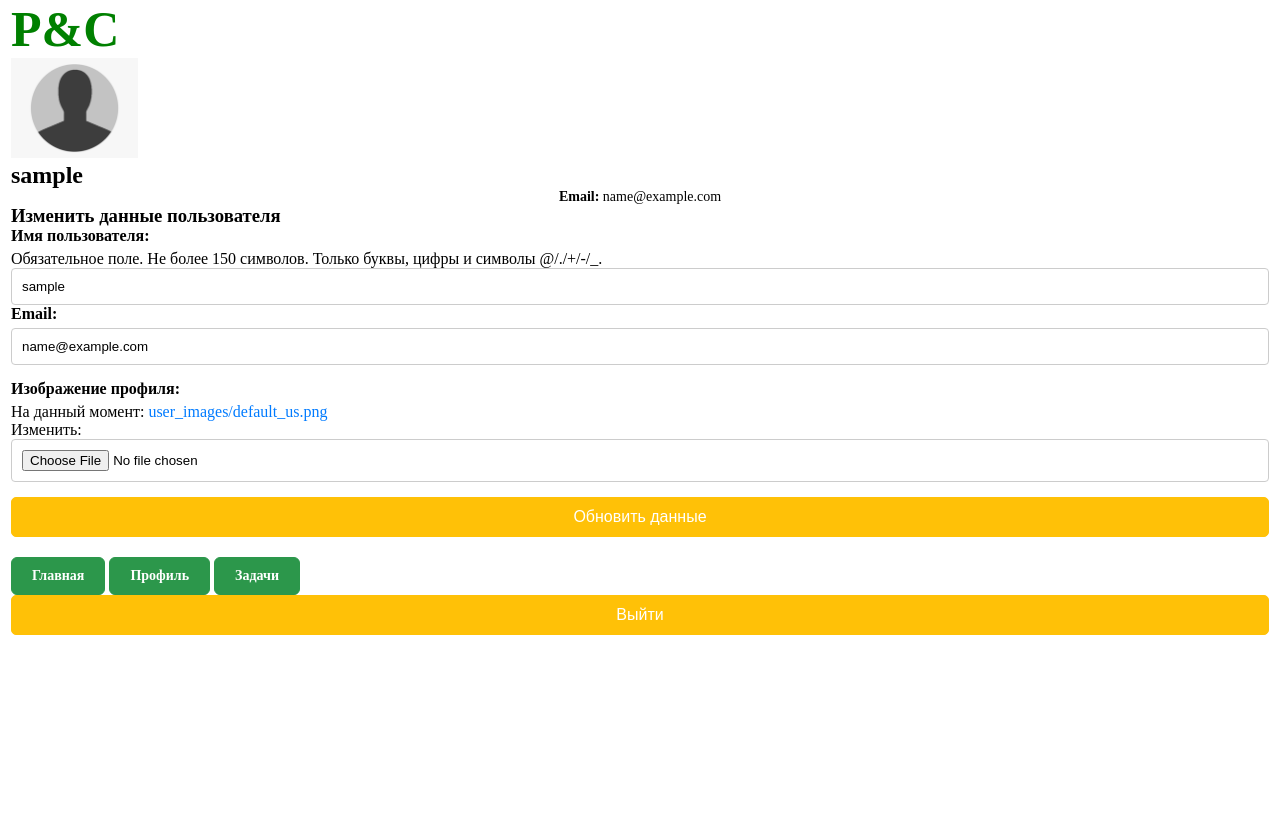
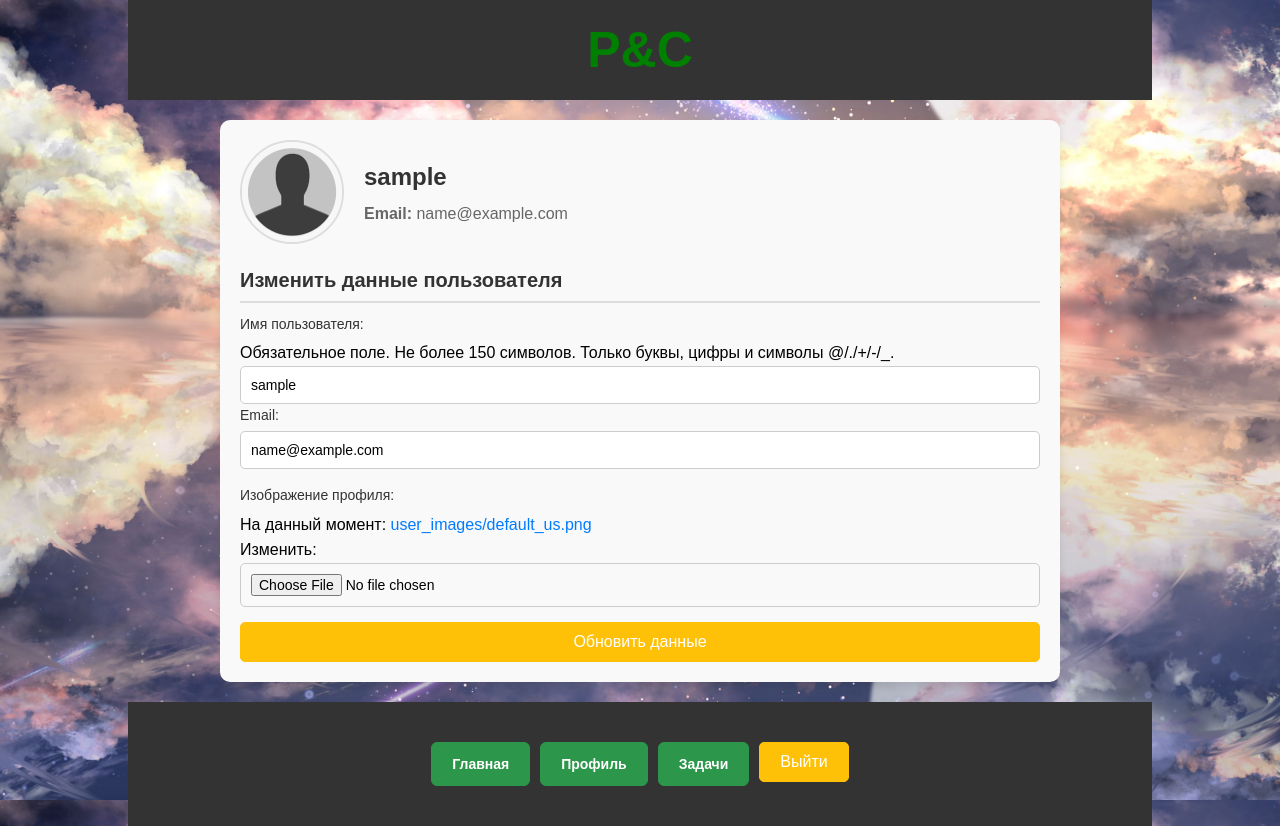
Before and after one commit to evgeniVenkov/WebSite, a Django app: page /users/profile/ in a window 1280 px wide. Before the commit the page ends 635 px from the top, so only its background shows below. Run offline with Django 5.2, Linux system fonts and the light colour scheme; the visitor is signed in with stand-in values (Sample User, id 1).

Commit message:
Design Update

```diff
--- a/website/static/css/style.css
+++ b/website/static/css/style.css
@@ -3,6 +3,20 @@
 	padding: 0;
 }
 body {
+	font-family: Arial, sans-serif;
+	line-height: 1.6;
+	margin: 0;
+	padding: 0;
+	background: url('/static/images/myimage.jpg') no-repeat center center fixed;
+	background-size: cover;
+}
+
+header {
+	background: #333;
+	color: #fff;
+	padding: 10px 0;
+	text-align: center;
+	margin-bottom: 20px;
 }
 
 .form-section {
@@ -25,18 +39,20 @@ body {
 }
 
 .form-group label {
+	font-size: 14px;
+	color: #333;
+	margin-bottom: 5px;
 	display: block;
-	margin-bottom: 5px;
-	font-weight: bold;
 }
 
 .form-group input,
-.form-group select,
-.form-group textarea {
+.form-group textarea,
+.form-group select {
 	width: 100%;
 	padding: 10px;
+	font-size: 14px;
 	border: 1px solid #ccc;
-	border-radius: 4px;
+	border-radius: 5px;
 	box-sizing: border-box;
 }
 
@@ -87,8 +103,10 @@ img {
 	height: 100px;
 }
 nav {
-	display: block;
-	margin-top: 20px;
+	display: flex;
+	justify-content: center;
+	gap: 10px;
+	margin: 20px 0;
 }
 
 nav a {
@@ -98,8 +116,9 @@ nav a {
 	padding: 3px;
 }
 .container {
-	width: 1258px;
-	margin: 0px auto;
+	width: 80%;
+	margin: 0 auto;
+	overflow: hidden;
 }
 
 header.container {
@@ -168,3 +187,91 @@ header .logo {
 	transform: scale(0.95);
 	box-shadow: 0 0 5px rgba(0, 0, 0, 0.2);
 }
+
+.logo {
+	font-size: 24px;
+	font-weight: bold;
+}
+
+.main-content {
+	background: #fff;
+	padding: 20px;
+	margin-top: 20px;
+	box-shadow: 0 0 10px rgba(0, 0, 0, 0.1);
+}
+
+h1 {
+	color: #333;
+}
+
+p {
+	color: #666;
+}
+
+ul {
+	list-style: none;
+	padding: 0;
+}
+ul li {
+	background: #e4e4e4;
+	margin: 5px 0;
+	padding: 10px;
+	border-left: 5px solid #3498db;
+}
+
+ul li strong {
+	color: #3498db;
+}
+
+footer {
+	text-align: center;
+	padding: 20px 0;
+	background: #333;
+	color: #fff;
+	margin-top: 20px;
+}
+
+.profile-section {
+	max-width: 800px;
+	margin: 0 auto;
+	padding: 20px;
+	background-color: #f9f9f9;
+	border-radius: 10px;
+	box-shadow: 0 4px 8px rgba(0, 0, 0, 0.1);
+}
+.user-info {
+	display: flex;
+	align-items: center;
+	margin-bottom: 20px;
+}
+.user-avatar {
+	width: 100px;
+	height: 100px;
+	border-radius: 50%;
+	margin-right: 20px;
+	object-fit: cover;
+	border: 2px solid #ddd;
+}
+.user-details h2 {
+	margin: 0;
+	font-size: 24px;
+	color: #333;
+}
+.user-details p {
+	margin: 5px 0 0;
+	font-size: 16px;
+	color: #666;
+}
+
+.section-title {
+	font-size: 20px;
+	color: #333;
+	margin-bottom: 10px;
+	border-bottom: 2px solid #ddd;
+	padding-bottom: 5px;
+}
+
+.user-form {
+	display: flex;
+	flex-direction: column;
+}
--- a/website/users/admin.py
+++ b/website/users/admin.py
@@ -1,5 +1,4 @@
 from django.contrib import admin
-from .models import Profile,Message
+from .models import Profile
 
 admin.site.register(Profile)
-admin.site.register(Message)
--- a/website/users/forms.py
+++ b/website/users/forms.py
@@ -1,8 +1,7 @@
 from django import forms
 from django.contrib.auth.models import User
 from django.contrib.auth.forms import UserCreationForm
-from .models import Profile,Message
-
+from .models import Profile
 
 
 class UserOurRegistraion(UserCreationForm):
@@ -29,12 +28,3 @@ class ProfileImage(forms.ModelForm):
     class Meta:
         model = Profile
         fields = ["img"]
-
-class MessageForm(forms.ModelForm):
-
-    class Meta:
-        model = Message
-        fields = ["message","user","task"]
-        widgets = {'user': forms.HiddenInput(),
-                   'task': forms.HiddenInput(),
-                   'message': forms.Textarea(attrs={'placeholder': 'текст сообщения'})}
--- a/website/users/models.py
+++ b/website/users/models.py
@@ -1,7 +1,6 @@
 from django.db import models
 from django.contrib.auth.models import User
 from PIL import Image
-from tasks.models import Tasks
 
 TYPE_ACCOUNT = (("full", "Полный пакет"), ("free", "Бесплатный пакет"))
 
@@ -25,12 +24,3 @@ class Profile(models.Model):
             resize = (256, 256)
             image.thumbnail(resize)
             image.save(self.img.path)
-
-
-class Message(models.Model):
-    user = models.ForeignKey(User, on_delete=models.CASCADE)
-    message = models.TextField("")
-    task = models.ForeignKey(Tasks, on_delete=models.CASCADE)
-
-    def __str__(self):
-        return str(self.user)
```
Also changed, not shown: website/tasks/views.py (+0 -31 lines), website/templates/home/home.html (+42 -6 lines), website/templates/tasks/taskPage.html (+0 -18 lines), website/website/settings.py (+0 -8 lines), website/pictures/user_images/MyCat.jpg (deleted), website/static/images/backgrnd.jpg (added), website/static/images/myimage.jpg (added), website/users/migrations/0006_message.py (deleted).
